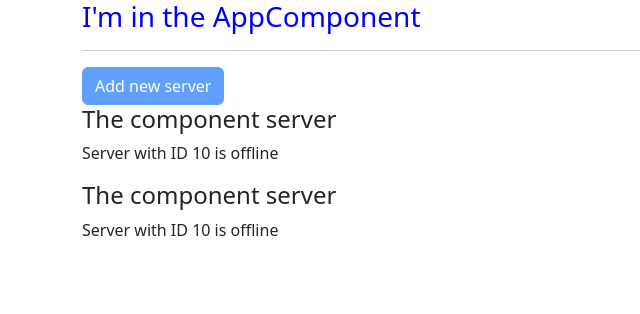
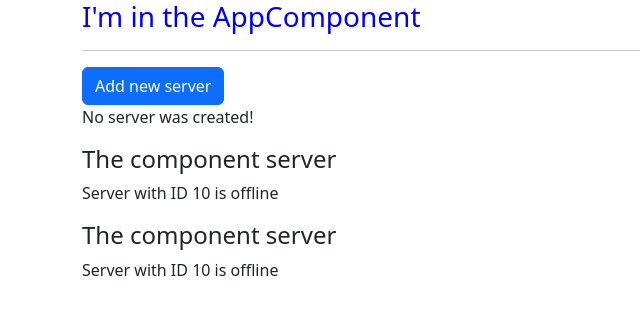
Before and after one commit to jhemesferreira/complete-guide-angular-2, an Angular app: page / in a window 1280 px wide. Shown: the top 314 px of the page, without its empty margins (0-640 px from the left). Built offline with nearby package versions, Linux system fonts and the light colour scheme.

Commit message:
click binding

```diff
--- a/src/app/servers/servers.component.html
+++ b/src/app/servers/servers.component.html
@@ -1,4 +1,5 @@
 
-<button class="btn btn-primary" [disabled]="!allowNewServer">Add new server</button>
+<button class="btn btn-primary" [disabled]="!allowNewServer" (click)="onCreateServer()">Add new server</button>
+<p>{{ serverCreationStatus }}</p>
 <app-server></app-server>
 <app-server></app-server>
--- a/src/app/servers/servers.component.ts
+++ b/src/app/servers/servers.component.ts
@@ -6,11 +6,16 @@
   styleUrls: ['./servers.component.sass']
 })
 export class ServersComponent {
-  allowNewServer = true;
+  allowNewServer = false;
+  serverCreationStatus = 'No server was created!';
 
   constructor(){
     setTimeout(() => {
       this.allowNewServer = !this.allowNewServer;
     }, 2000);
   }
+
+  onCreateServer() {
+    this.serverCreationStatus = 'Serve was created!';
+  }
 }
```
